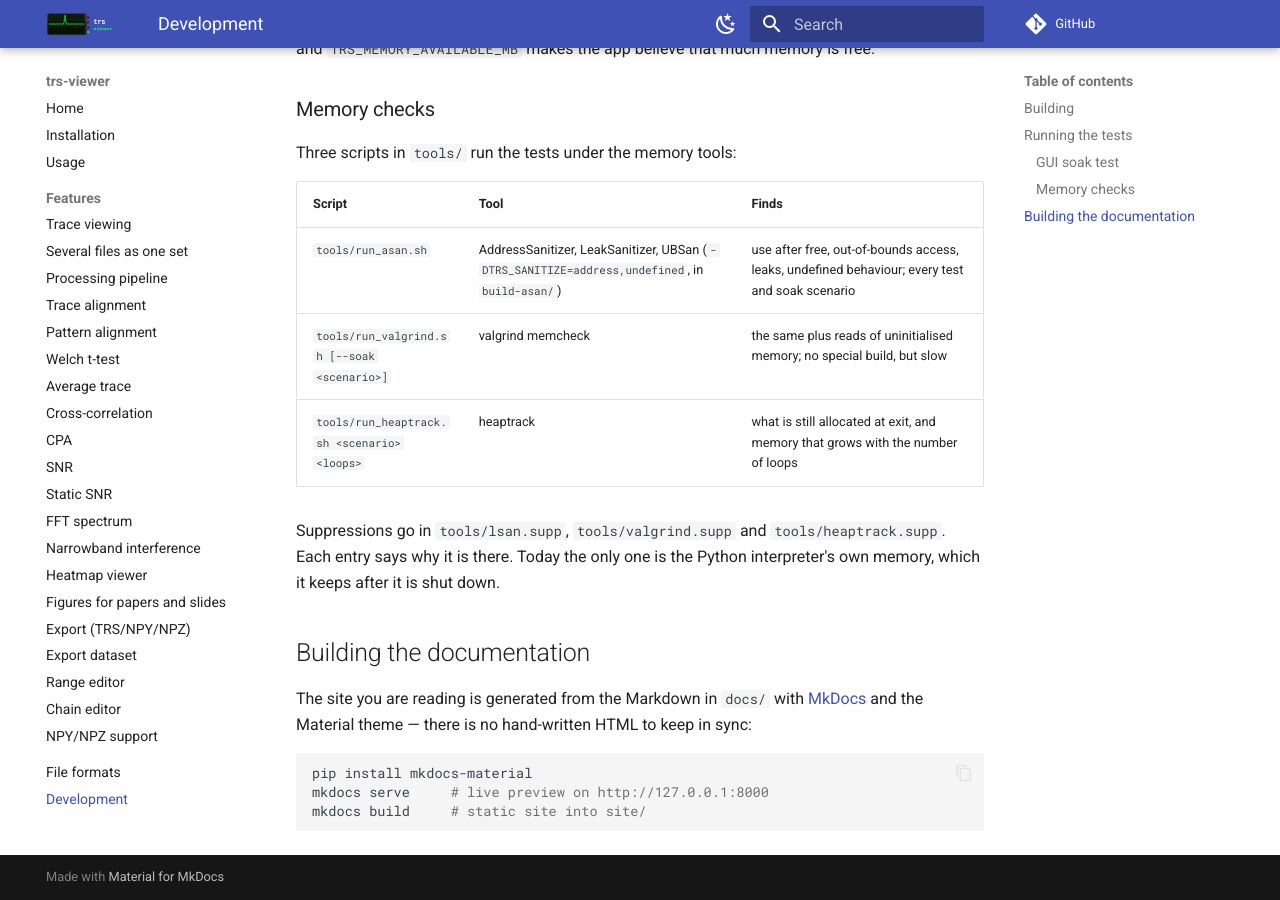
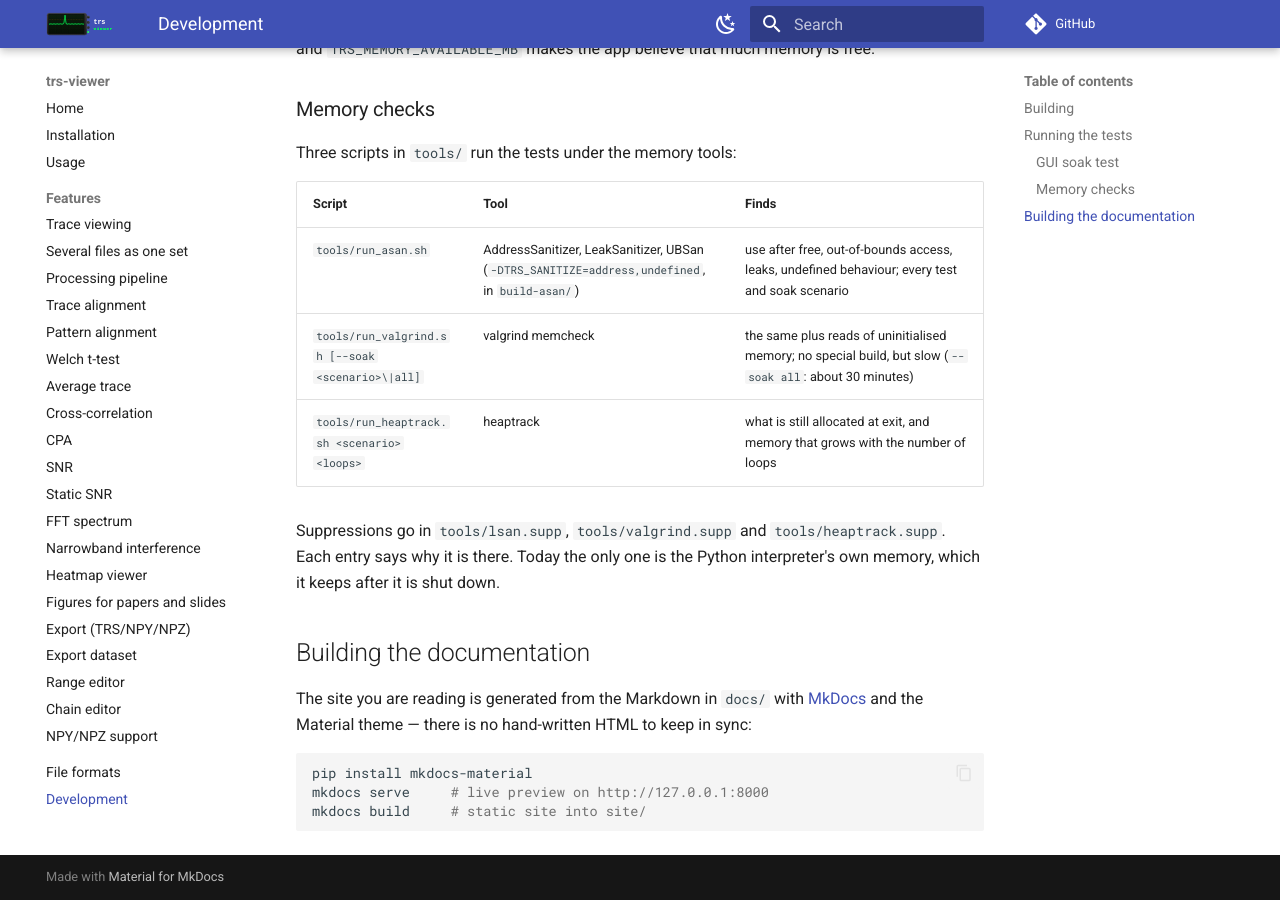
Before and after one commit to JJanasek/trs-viewer, an MkDocs documentation site: the page built from docs/development.md, in a window 1280 px wide and 900 px high, scrolled down 2259 px. Built offline with MkDocs 1.6.1 and Material for MkDocs 9.7.7, drawn with Linux system fonts in a browser that asks for light colours; comment, search, counter and statistics services are not loaded.

```diff
--- a/docs/development.md
+++ b/docs/development.md
@@ -100,7 +100,7 @@ Three scripts in `tools/` run the tests under the memory tools:
 | Script | Tool | Finds |
 |---|---|---|
 | `tools/run_asan.sh` | AddressSanitizer, LeakSanitizer, UBSan (`-DTRS_SANITIZE=address,undefined`, in `build-asan/`) | use after free, out-of-bounds access, leaks, undefined behaviour; every test and soak scenario |
-| `tools/run_valgrind.sh [--soak <scenario>]` | valgrind memcheck | the same plus reads of uninitialised memory; no special build, but slow |
+| `tools/run_valgrind.sh [--soak <scenario>\|all]` | valgrind memcheck | the same plus reads of uninitialised memory; no special build, but slow (`--soak all`: about 30 minutes) |
 | `tools/run_heaptrack.sh <scenario> <loops>` | heaptrack | what is still allocated at exit, and memory that grows with the number of loops |
 
 Suppressions go in `tools/lsan.supp`, `tools/valgrind.supp` and
```
Also changed, not shown: 2 other files.
